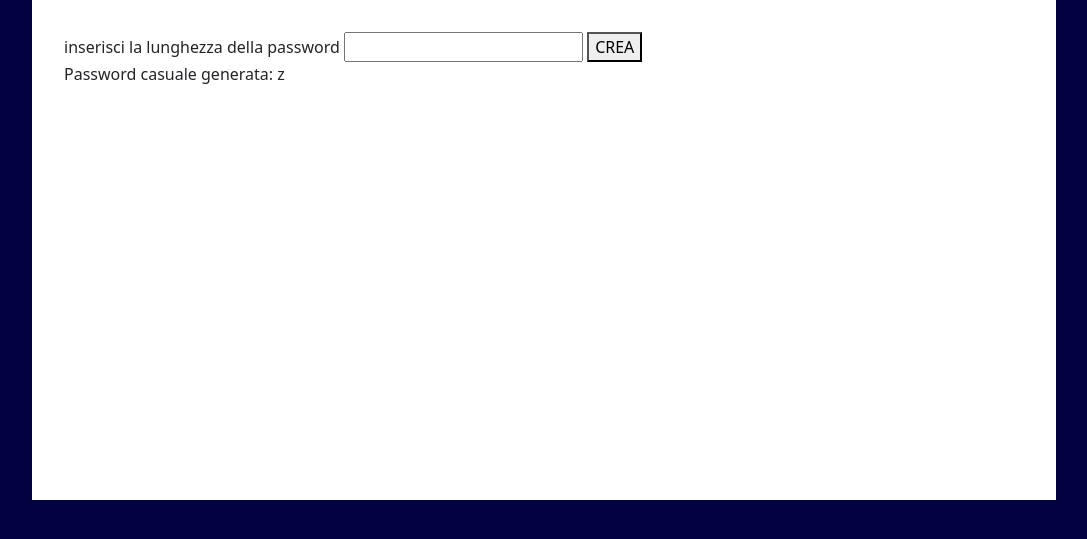
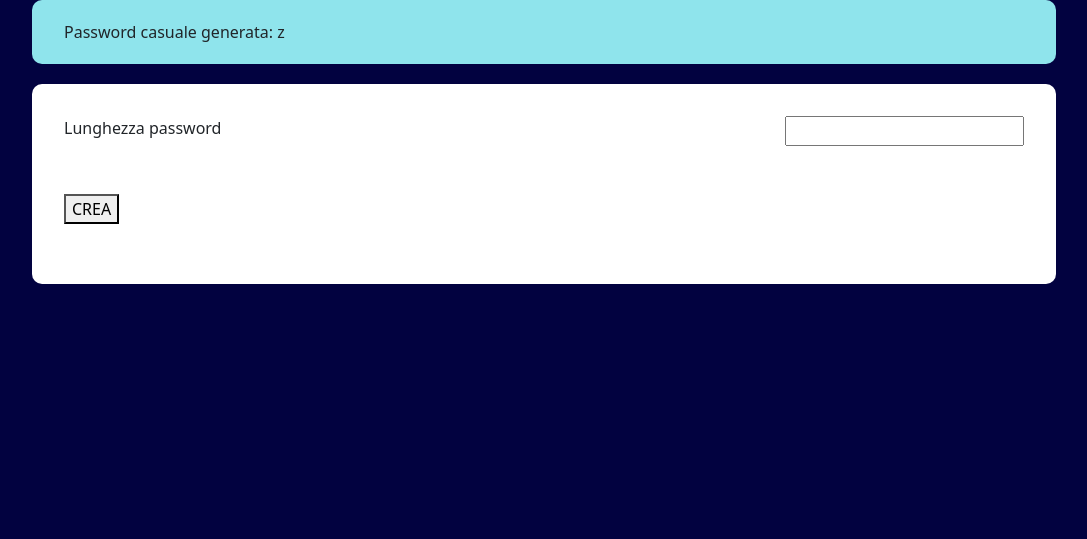
Before and after one commit to Fradala/php-strong-password-generator, a PHP site: page /?lunghezzaP=1 in a window 1280 px wide. Shown: the part 178-717 px from the top of the page, without its empty margins (96-1183 px from the left). Run offline with PHP 8.4, Linux system fonts and the light colour scheme.

Commit message:
modificata posiszione password aggiunta section per password

```diff
--- a/index.php
+++ b/index.php
@@ -36,23 +36,29 @@ $lunghezza = $_GET['lunghezzaP'];
             Genera una password sicura
         </h2>
     </header>
+    <section>
+
+        <?php
+            $passwordGenerata = generaPasswordCasuale($lunghezza);
+            echo "Password casuale generata: $passwordGenerata";
+        ?>
+
+    </section>
 
 
 
     <main>
         <form action="./index.php" method="GET">
-            <div>
-                <label for="lunghezzaP">inserisci la lunghezza della password</label>
+            <div class="d-flex justify-content-between">
+                <label for="lunghezzaP">Lunghezza password</label>
                 <input type="number" name="lunghezzaP" id="lunghezzaP">
-                <button type="submit">CREA</button>
+
             </div>
+            <button class="mt-5" type="submit">CREA</button>
 
         </form>
 
-        <?php
-            $passwordGenerata = generaPasswordCasuale($lunghezza);
-            echo "Password casuale generata: $passwordGenerata";
-        ?>
+
     </main>
 
 
--- a/styles/styles.css
+++ b/styles/styles.css
@@ -18,6 +18,19 @@ main{
     width: 80%;
     margin: auto;
     background-color: white;
-    height: 500px;
+    height: 200px;
     padding: 2rem;
+    margin-top: 20px;
+    border-radius: 10px;
 }
+
+section{
+    background-color: rgba(144, 229, 237, 0.996);
+    width: 80%;
+    margin: auto;
+    border-radius: 10px;
+    height: 50px;
+    padding: 2rem;
+    display: flex;
+    align-items: center;
+}
```
